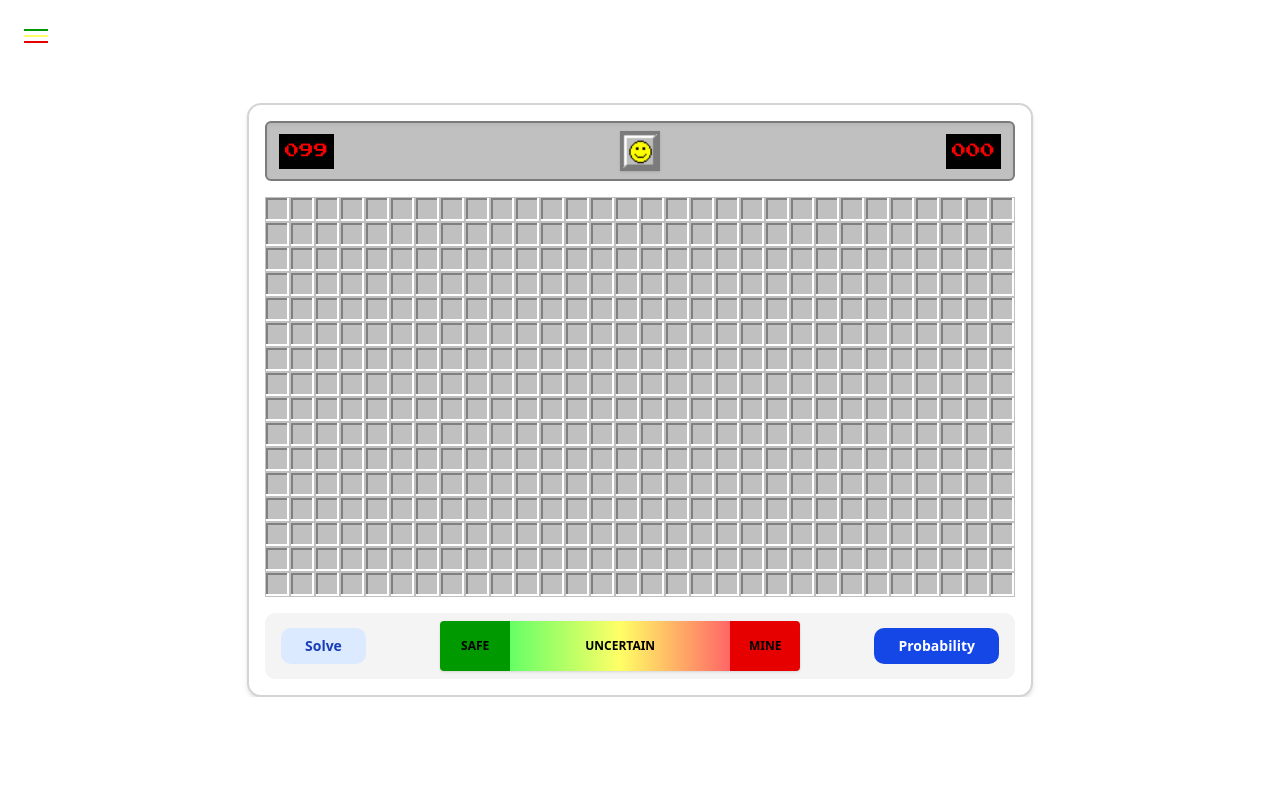
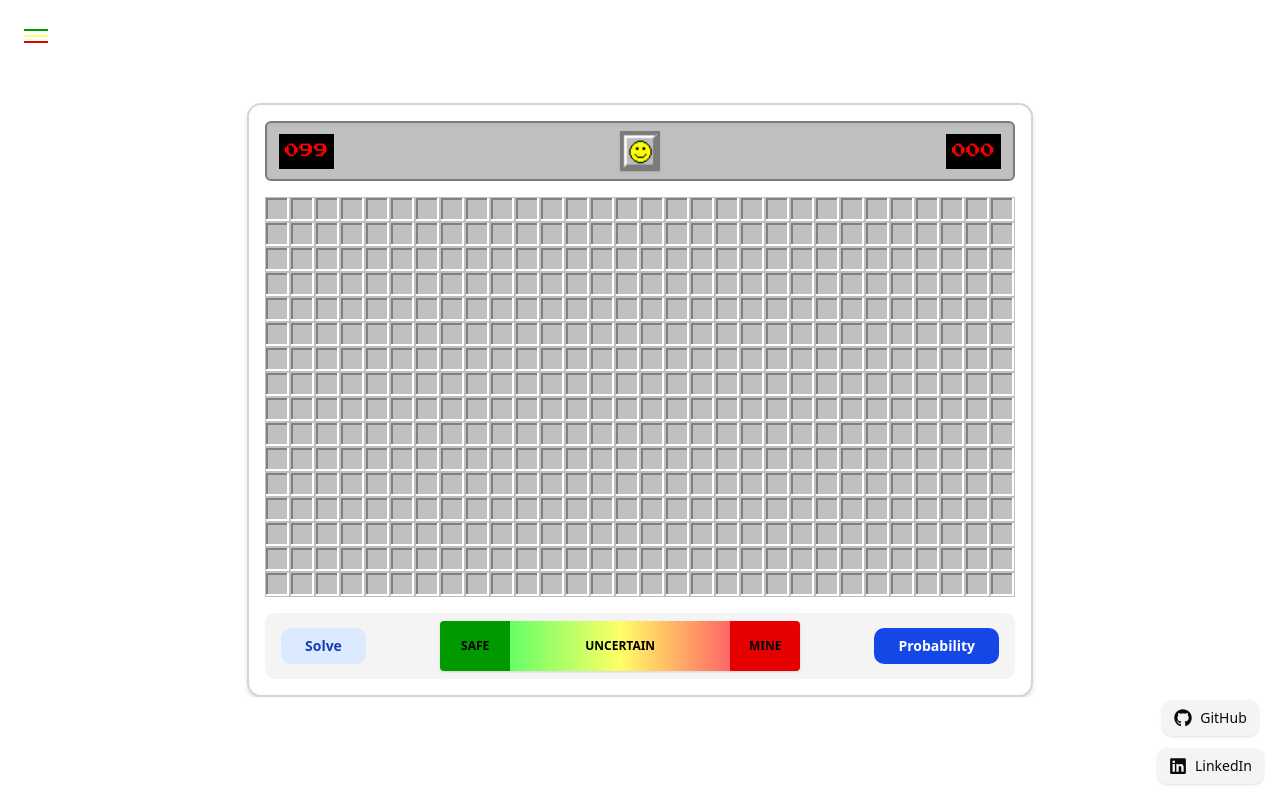
Before and after one commit to basperheim1/minesweeper.v2, a Next.js app in the folder frontend/: page / in a window 1280 px wide. Built offline with nearby package versions, Linux system fonts and the light colour scheme; no server answers.

Commit message:
added links

```diff
--- a/frontend/package.json
+++ b/frontend/package.json
@@ -19,6 +19,7 @@
     "next": "15.3.0",
     "react": "^19.0.0",
     "react-dom": "^19.0.0",
+    "react-icons": "^5.5.0",
     "tailwind-merge": "^3.2.0",
     "tw-animate-css": "^1.2.5"
   },
--- a/frontend/src/components/Game.tsx
+++ b/frontend/src/components/Game.tsx
@@ -7,6 +7,7 @@ import Settings from "./Settings";
 import HamburgerMenu from "./HamburgerMenu";
 import MinesweeperHeader from "./MinesweeperHeader";
 import { SolverHandle } from "../types/types";
+import { FaGithub, FaLinkedin } from "react-icons/fa";
 
 const Game = () => {
   const [restart, setRestart] = useState(0);
@@ -94,6 +95,27 @@ const Game = () => {
           </div>
         </div>
       </div>
+      {/* Bottom Right Social Links */}
+      <div className="fixed bottom-4 right-4 z-[10000] flex flex-col items-center gap-3">
+        <a
+          href="https://github.com/basperheim1"
+          target="_blank"
+          rel="noopener noreferrer"
+          className="flex items-center gap-2 px-3 py-2 bg-zinc-100 dark:bg-zinc-800 hover:bg-zinc-200 dark:hover:bg-zinc-700 rounded-lg shadow transition-colors"
+        >
+          <FaGithub size={18} />
+          <span className="text-sm font-medium">GitHub</span>
+        </a>
+        <a
+          href="https://www.linkedin.com/in/ben-asperheim/"
+          target="_blank"
+          rel="noopener noreferrer"
+          className="flex items-center gap-2 px-3 py-2 bg-zinc-100 dark:bg-zinc-800 hover:bg-zinc-200 dark:hover:bg-zinc-700 rounded-lg shadow transition-colors"
+        >
+          <FaLinkedin size={18} />
+          <span className="text-sm font-medium">LinkedIn</span>
+        </a>
+      </div>
     </div>
   );
 };
```
Also changed, not shown: 1 other file (tests, documents, lock files or other folders).
